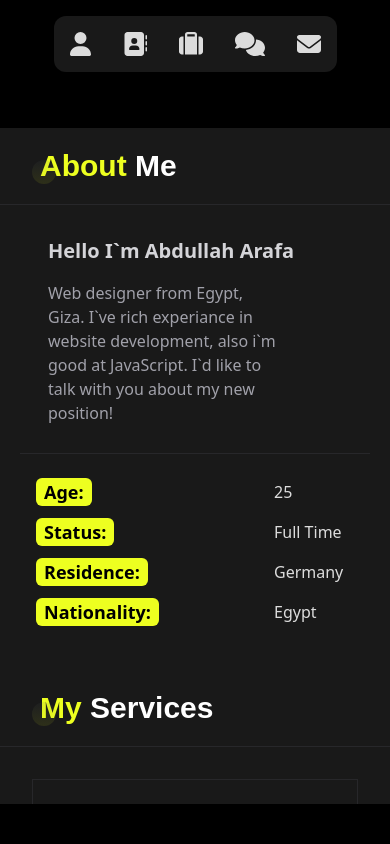
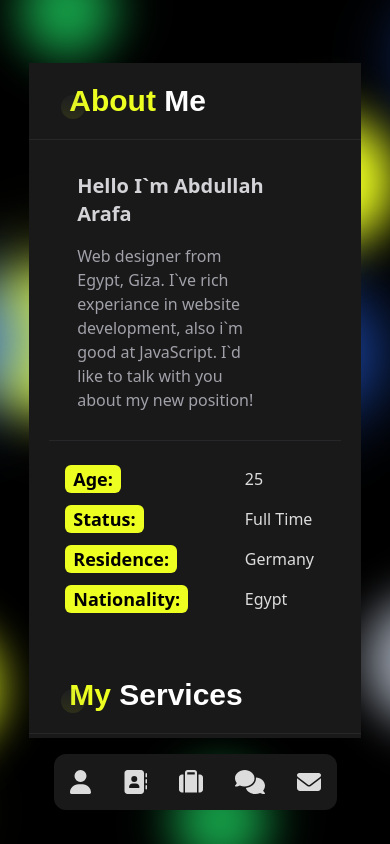
Before and after one commit to Abdullahciti/Portfolio, a React (Create React App) app: page / in a window 390 px wide. Built offline with nearby package versions, Linux system fonts and the light colour scheme.

Commit message:
Responsive Components updated for mobile and ipad => sm/md Screens

```diff
--- a/src/App.js
+++ b/src/App.js
@@ -11,10 +11,10 @@ import "./index.css"
 function App() {
   return (
     <div className="w-full relative text-textColor bg-black overflow-hidden h-screen">
-      <div className="h-full md:flex z-20 md:max-w-screen-2xl flex-row justify-center md:items-center md:lg:mx-auto">
+      <div className="h-full flex z-20 max-w-screen-2xl flex-row justify-center items-center mx-auto">
         <Home />
       </div>
-      <div className="w-full h-full absolute top-0 left-0 z-10 hidden md:block">
+      <div className="w-full h-full absolute top-0 left-0 z-10">
         <RoundOne />
         <RoundTwo />
         <RoundThree />
--- a/src/Home.js
+++ b/src/Home.js
@@ -20,11 +20,11 @@ const Home = () => {
   const [contact, setContact] = useState(false);
   const [call, setCall] = useState(false);
   return (
-    <div className="relative z-50 w-full h-full md:w-[85%] md:h-[85%] bg-transparent flex flex-col md:flex-row md:items-start md:justify-between">
+    <div className="relative z-50 w-[85%] h-[85%] bg-transparent flex flex-col md:flex-row md:items-start md:justify-between">
       {/* Navbar from md Screens */}
       <div className="lg:w-16 lg:h-96 w-20 h-[85vh] hidden md:block">
         <Navbar
-        // Toggle Navbar
+          // Toggle Navbar
           show={show}
           trueShow={() => {
             setShow(true);
@@ -89,9 +89,28 @@ const Home = () => {
           }}
         />
       </div>
+
+      <div className="bg-transparent flex flex-row items-center md:rounded-xl md:w-[94%] lg:h-[75vh] md:h-[85vh] w-full h-full">
+        {/* Start Left Side */}
+        <div className="h-full bg-bodyColor rounded-xl w-5/12 hidden lg:block">
+          <LeftSide />
+        </div>
+        {/* Start Right Side */}
+        <div className="w-full lg:w-8/12 lg:h-[95%] md:h-full h-[80vh] bg-bodyColor md:overflow-hidden md:rounded-3xl">
+          <div className="w-full h-full overflow-y-scroll scrollbar-thin scrollbar-track-transparent scrollbar-thumb-[#646464]">
+            {/* Start About Me */}
+            {about && <AboutMe />}
+            {resume && <Resume />}
+            {projects && <Projects />}
+            {message && <Messages />}
+            {contact && <Contact />}
+            {call && <Call />}
+          </div>
+        </div>
+      </div>
       {/* Navbar for sm Screens */}
       <div className="md:hidden block w-full h-auto">
-        <Handynavbar  // Switch between navbar Components
+        <Handynavbar // Switch between navbar Components
           about={about}
           toggleAbout={() => {
             setAbout(true);
@@ -139,24 +158,6 @@ const Home = () => {
           }}
         />
       </div>
-      <div className="bg-transparent flex flex-row items-center md:rounded-xl md:w-[94%] lg:h-[75vh] md:h-[85vh] w-full h-full">
-        {/* Start Left Side */}
-        <div className="h-full bg-bodyColor rounded-xl w-5/12 hidden lg:block">
-          <LeftSide />
-        </div>
-        {/* Start Right Side */}
-        <div className="w-full lg:w-8/12 lg:h-[95%] md:h-full h-[80vh] bg-bodyColor md:overflow-hidden md:rounded-3xl">
-          <div className="w-full h-full overflow-y-scroll scrollbar-thin scrollbar-track-transparent scrollbar-thumb-[#646464]">
-            {/* Start About Me */}
-            {about && <AboutMe />}
-            {resume && <Resume />}
-            {projects && <Projects />}
-            {message && <Messages />}
-            {contact && <Contact />}
-            {call && <Call />}
-          </div>
-        </div>
-      </div>
     </div>
   );
 };
--- a/src/components/home/Navbar.js
+++ b/src/components/home/Navbar.js
@@ -7,6 +7,8 @@ import {
   faSuitcase,
   faUser,
 } from "@fortawesome/free-solid-svg-icons";
+import { BsChatSquareQuoteFill } from "react-icons/bs";
+
 
 const Navbar = (props) => {
   return (
@@ -67,9 +69,9 @@ const Navbar = (props) => {
             onClick={props.toggleMessage}
             className="relative w-full text-2xl hover:text-designColor flex flex-col items-center justify-center p-3 my-1 cursor-pointer group"
           >
-            <FontAwesomeIcon icon={faComments} />
+            <BsChatSquareQuoteFill />
             <span className="absolute font-semibold text-lg w-[112px] text-center uppercase bg-designColor text-black translate-x-10 z-50 group-hover:translate-x-20 opacity-0 group-hover:opacity-100 duration-300 rounded-2xl px-1">
-              Rating
+              Qoutes
             </span>
           </li>
           <li
--- a/src/components/home/rightside/Messages.js
+++ b/src/components/home/rightside/Messages.js
@@ -3,7 +3,7 @@ import MainTitle from "./MainTitle";
 const Messages = () => {
     return (
         <div>
-            <MainTitle title={"..."} subTitle={"...."} />
+            <MainTitle title={"Best"} subTitle={"Quotes"} />
         </div>
      );
 }
```
